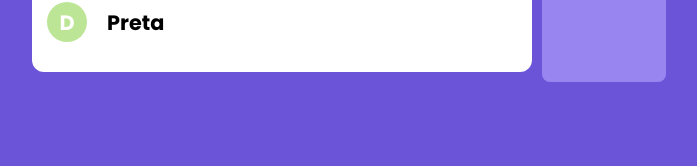
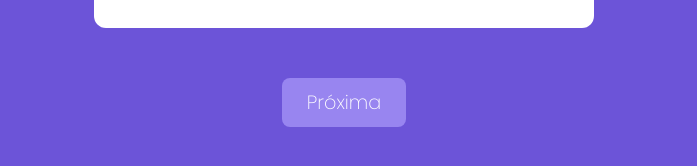
Before and after one commit to gustavomarim/quiz-next.js, a Next.js app: page / in a window 1280 px wide. Shown: the part 608-774 px from the top of the page, without its empty margins (296-993 px from the left). Built offline with nearby package versions, Linux system fonts and the light colour scheme.

Commit message:
Componente Questionário #02

```diff
--- a/pages/index.tsx
+++ b/pages/index.tsx
@@ -43,7 +43,7 @@ export default function Home() {
     }}>
       <Questionario
         questao={questao}
-        ultima={true}
+        ultima={false}
         questaoRespondida={questaoRespondida}
         irPraProximoPasso={irPraProximoPasso}
       />
--- a/styles/Questionario.module.css
+++ b/styles/Questionario.module.css
@@ -1,3 +1,6 @@
 .questionario {
-    display: flex;
+    display        : flex;
+    flex-direction : column;
+    justify-content: center;
+    align-items    : center;
 }
```
